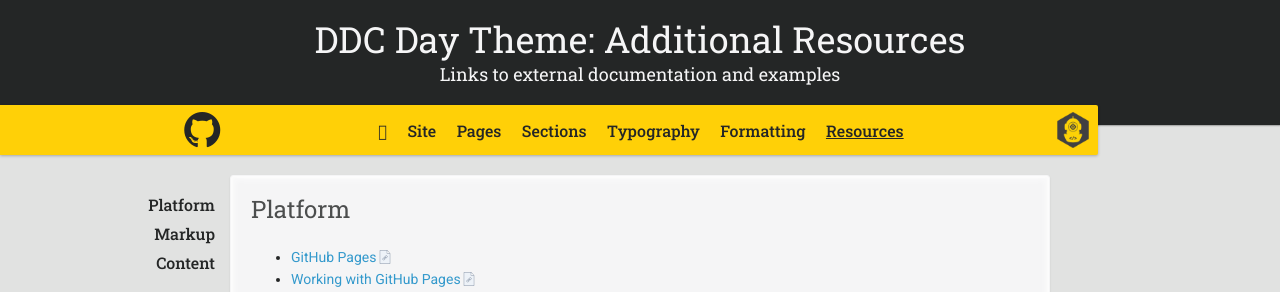
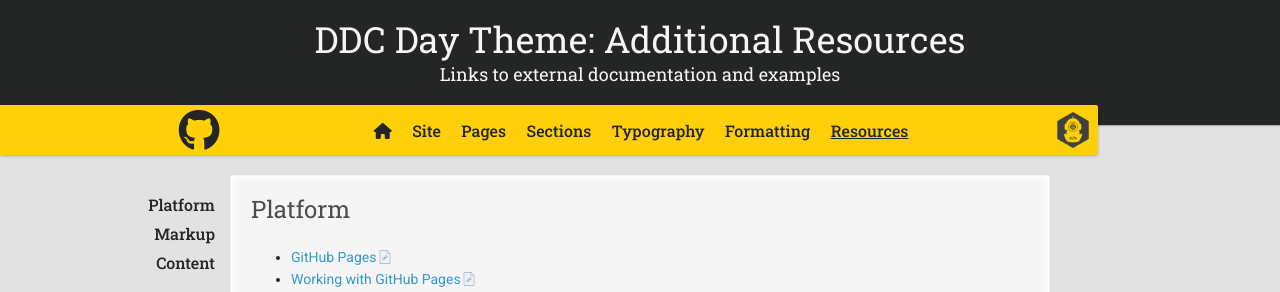
Before and after one commit to ddc-java/ddc-day, a Jekyll site: the page built from resources.md, in a window 1280 px wide. Shown: the top 292 px of the page. Built offline with Jekyll 4.4.1, drawn with Linux system fonts in a browser that asks for light colours; nearby versions of some CDN libraries; our own code applies the rules of GitHub Pages for plain Markdown files; formulas are drawn with MathJax 3.

Commit message:
Add support for FA icons

```diff
--- a/_layouts/default.html
+++ b/_layouts/default.html
@@ -20,10 +20,11 @@
     <meta http-equiv="X-UA-Compatible" content="IE=edge">
 
     {% seo %}
-    <link rel="stylesheet" href="//maxcdn.bootstrapcdn.com/font-awesome/4.6.0/css/font-awesome.min.css" />
     <link rel="stylesheet" href="{{ '/assets/css/style.css?v=' | append: site.github.build_revision | relative_url }}">
     <link rel="shortcut icon" type="image/x-icon" href="{{ site.favicon | default: '/assets/images/favicon.ico' | relative_url }}">
     <script src="https://code.jquery.com/jquery-3.3.0.min.js" integrity="sha256-RTQy8VOmNlT6b2PIRur37p6JEBZUE7o8wPgMvu18MC4=" crossorigin="anonymous"></script>
+
+    <script src="https://use.fontawesome.com/c858e278cf.js"></script>
 
     <script>
       var headingNavFrom = {{ page.heading_navigator.from | default: site.heading_navigator.from | default: 2 }};
@@ -110,7 +111,7 @@
                 {%- if navPage.menu or navPage.icon -%}
                   {%- assign page_url = navPage.url | relative_url -%}
                   {%- if page_url == current_url -%}
-                    <li><a title="{{ navPage.title | escape }}">{{ navPage.menu }}</a></li>
+                    <li><a title="{{ navPage.title | escape }}">{%- if navPage.icon -%}<span class="fas fa-{{ navPage.icon }}"></span>{%- else -%}{{ navPage.menu }}{%- endif -%}</a></li>
                   {%- elsif navPage.icon -%}
                     <li><a href="{{ page_url }}" title="{{ navPage.title | escape }}"> <span class="fas fa-{{ navPage.icon }}"></span></a></li>
                   {%- else -%}
```
